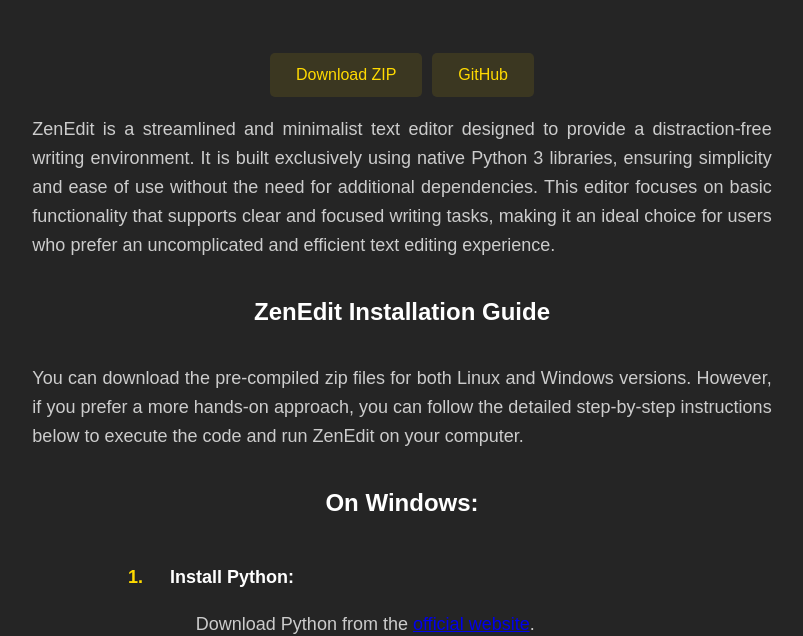
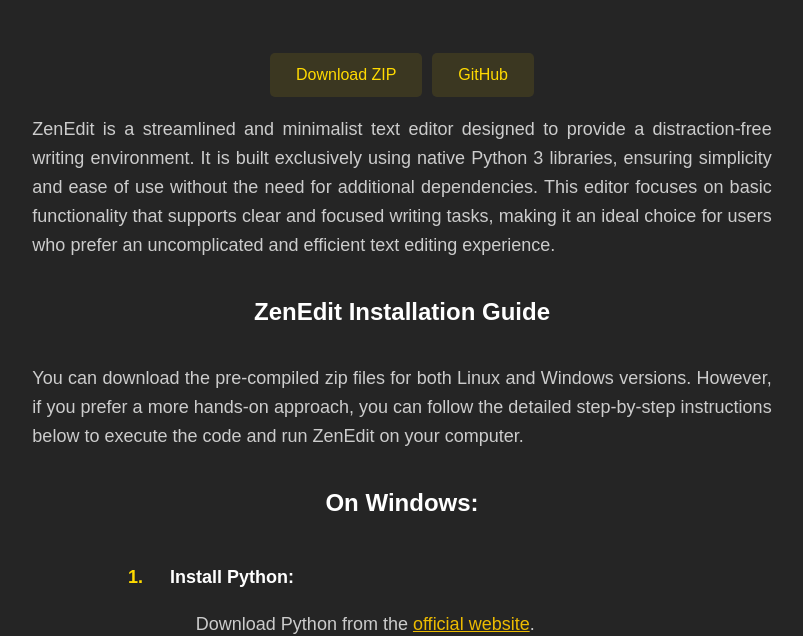
Before and after one commit to zenedit/zenedit, a plain HTML site: page index.html in a window 1280 px wide. Shown: the part 167-803 px from the top of the page, without its empty margins (238-1041 px from the left). Drawn offline with Linux system fonts and the light colour scheme.

Commit message:
style.css

```diff
--- a/css/style.css
+++ b/css/style.css
@@ -35,6 +35,10 @@ p {
     color: #ccc;
     text-align: justify;
     padding: 0 1.618rem;
+}
+
+a:link, a:visited {
+    color: #EDBC00;
 }
 
 /* Header with logo */
```
